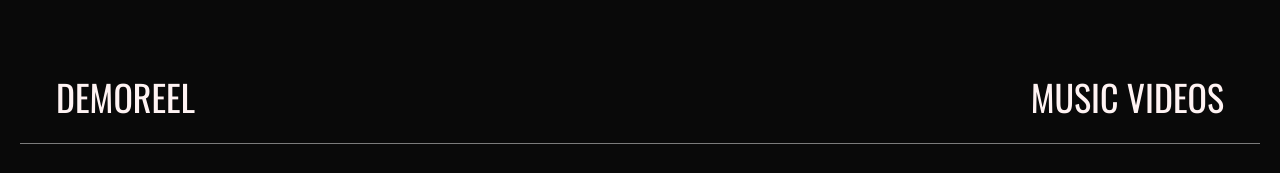
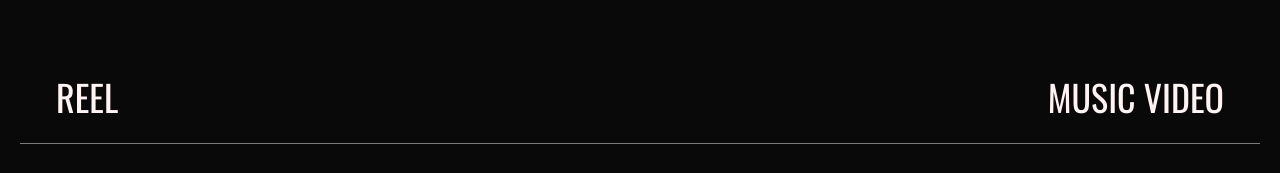
Before and after one commit to chuefengv/yayovang, a Next.js app: page /narrative in a window 1280 px wide. Shown: the part 864-1037 px from the top of the page. Built offline with nearby package versions, Linux system fonts and the light colour scheme; some icons are missing.

Commit message:
changed nav button titles

```diff
--- a/src/app/demoreel/page.jsx
+++ b/src/app/demoreel/page.jsx
@@ -29,12 +29,12 @@ export default function demoreel() {
         <Link href='/music-video'>
           <div className='nav-button'>
             <Icon className='icon' icon="la:angle-left" />
-            <p>MUSIC VIDEOS</p>
+            <p>MUSIC VIDEO</p>
           </div>
         </Link>
         <Link href='/narrative'>
           <div className='nav-button'>
-            <p>NARRATIVE VIDEOS</p>
+            <p>NARRATIVE</p>
             <Icon className='icon' icon="la:angle-right" />
           </div>
         </Link>
--- a/src/app/page.js
+++ b/src/app/page.js
@@ -14,7 +14,7 @@ export default function Home() {
         <div className='video-wrapper'>
           <Link href='/demoreel'>
               <div className='demo-reel-text'>
-                <h1>DEMO REEL</h1>
+                <h1>REEL</h1>
               </div>
           </Link>
           <img src='https://yayovangprojects.s3.amazonaws.com/images/img4_5.webp' loading='lazy'/>
--- a/src/components/Project/Project.jsx
+++ b/src/components/Project/Project.jsx
@@ -50,12 +50,12 @@ export default function Project(props) {
           <Link href='/demoreel'>
             <div className='nav-button'>
               <Icon className='icon' icon="la:angle-left" />
-              <p>DEMOREEL</p>
+              <p>REEL</p>
             </div>
           </Link>
           <Link href={props.projectType === 'MUSIC VIDEO'?'/narrative':'/music-video'}>
             <div className='nav-button'>
-              {props.projectType === 'MUSIC VIDEO' ? <p>NARRATIVE VIDEOS</p> : <p>MUSIC VIDEOS</p>}
+              {props.projectType === 'MUSIC VIDEO' ? <p>NARRATIVE</p> : <p>MUSIC VIDEO</p>}
               <Icon className='icon' icon="la:angle-right" />
             </div>
           </Link>
```
